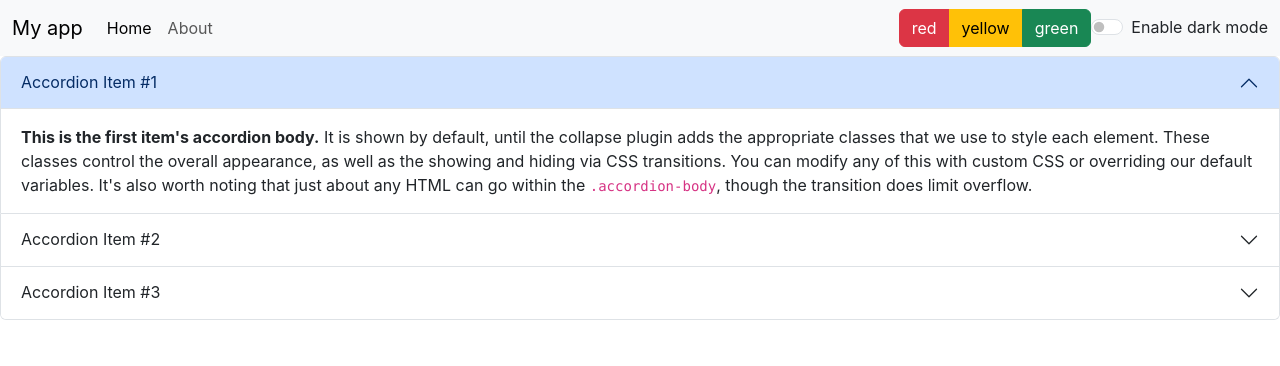
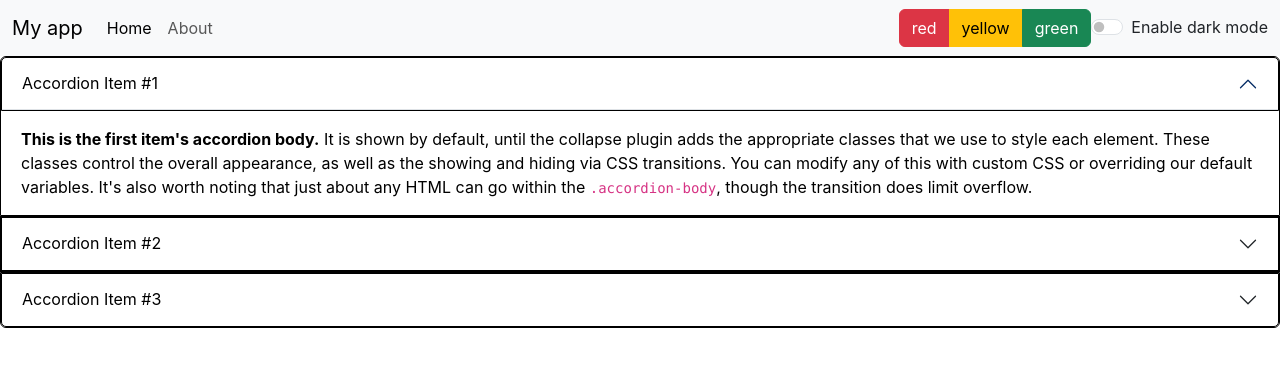
Before and after one commit to sanatan223/my-app, a React (Create React App) app: page /about in a window 1280 px wide. Shown: the top 366 px of the page. Built offline with nearby package versions, Linux system fonts and the light colour scheme.

Commit message:
added features of dark theme in about page

```diff
--- a/src/App.js
+++ b/src/App.js
@@ -71,7 +71,7 @@ function App() {
         <Navbar title="My app" mode={mode} toggleMode={toggleMode} theme={pageTheme} />
         <Alert alert={alert} />
         <Routes>
-        <Route path="/about" element={<About/>} />
+        <Route path="/about" element={<About mode={mode} />} />
         <Route path="/" element={<Textarea heading={'my text app'} mode={mode} showAlert={showAlert} />} />
         </Routes>
       </Router>
--- a/src/componenents/About.js
+++ b/src/componenents/About.js
@@ -1,11 +1,23 @@
 import React from 'react'
 
-export default function About(){
+export default function About(page){
+    const myStyle = page.mode === 'light'?
+    {
+      backgroundColor: 'white',
+      color: 'black',
+      border: '1px solid black'
+    }
+    :
+    {
+      backgroundColor: 'black',
+      color: 'white',
+      border: '1px solid white'
+    }
     return(
         <div class="accordion" id="accordionExample">
-            <div class="accordion-item">
+            <div class="accordion-item" style={myStyle}>
                 <h2 class="accordion-header">
-                <button class="accordion-button" type="button" data-bs-toggle="collapse" data-bs-target="#collapseOne" aria-expanded="true" aria-controls="collapseOne">
+                <button class="accordion-button" style={myStyle} type="button" data-bs-toggle="collapse" data-bs-target="#collapseOne" aria-expanded="true" aria-controls="collapseOne">
                     Accordion Item #1
                 </button>
                 </h2>
@@ -15,9 +27,9 @@ export default function About(){
                 </div>
                 </div>
             </div>
-            <div class="accordion-item">
+            <div class="accordion-item" style={myStyle}>
                 <h2 class="accordion-header">
-                <button class="accordion-button collapsed" type="button" data-bs-toggle="collapse" data-bs-target="#collapseTwo" aria-expanded="false" aria-controls="collapseTwo">
+                <button class="accordion-button collapsed" style={myStyle} type="button" data-bs-toggle="collapse" data-bs-target="#collapseTwo" aria-expanded="false" aria-controls="collapseTwo">
                     Accordion Item #2
                 </button>
                 </h2>
@@ -27,9 +39,9 @@ export default function About(){
                 </div>
                 </div>
             </div>
-            <div class="accordion-item">
+            <div class="accordion-item" style={myStyle}>
                 <h2 class="accordion-header">
-                <button class="accordion-button collapsed" type="button" data-bs-toggle="collapse" data-bs-target="#collapseThree" aria-expanded="false" aria-controls="collapseThree">
+                <button class="accordion-button collapsed" style={myStyle} type="button" data-bs-toggle="collapse" data-bs-target="#collapseThree" aria-expanded="false" aria-controls="collapseThree">
                     Accordion Item #3
                 </button>
                 </h2>
```
